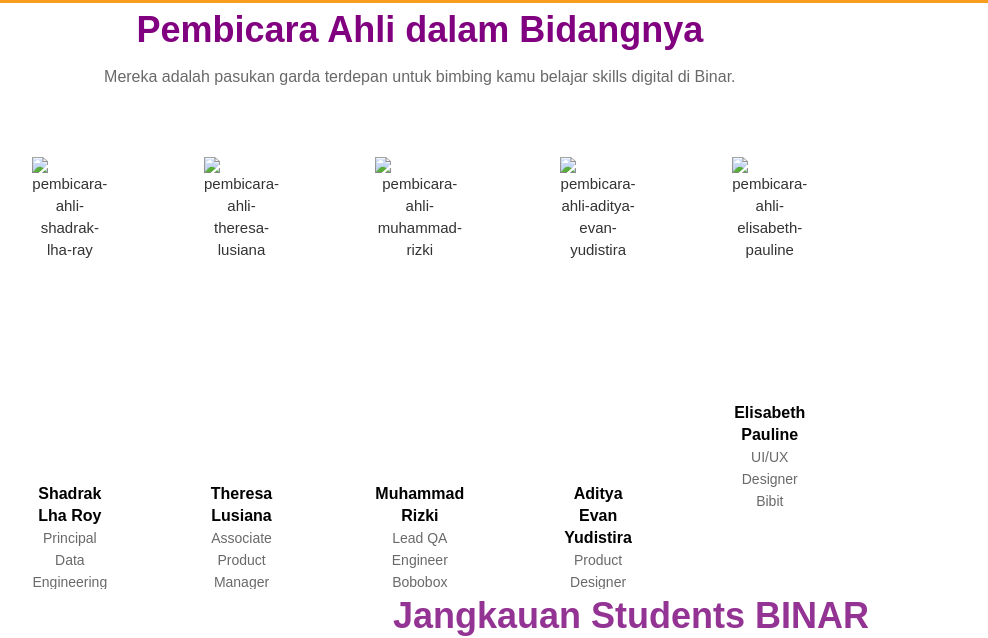
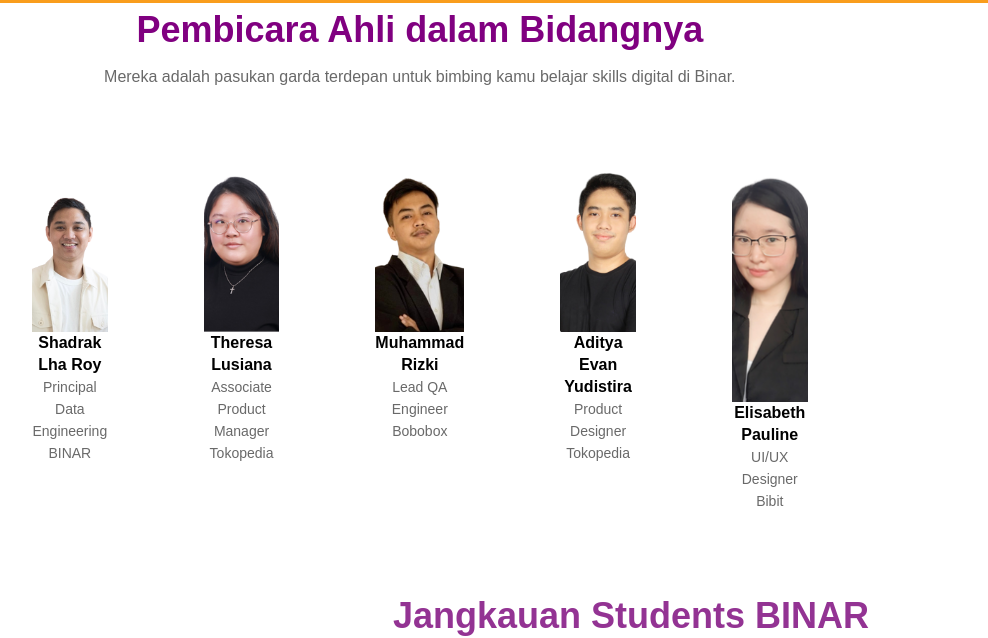
Before and after one commit to Zhafiramanda/Tugas-Kelompok4, a plain HTML site: page index.html in a window 1280 px wide. Shown: the part 2715-3353 px from the top of the page, without its empty margins (9-997 px from the left). Drawn offline with Linux system fonts and the light colour scheme; a script that the page names is missing.

Commit message:
edit by fira

```diff
--- a/index.css
+++ b/index.css
@@ -1146,7 +1146,7 @@ body {
 }
 
 .card-img-top {
-  height: 80%;
+  width: auto;
   min-height: 175px;
   object-fit: cover;
   padding-left: 20px;
--- a/index.html
+++ b/index.html
@@ -328,7 +328,7 @@ Kamu selanjutnya?</p>
           <div class="">
             <div class="card">
               <img
-                src="./assets/images/pembicara-ahli-shadrak-lha-ray.png"
+                src="assets/img/pembicara-ahli-shadrak-lha-ray.png"
                 class="card-img-top"
                 alt="pembicara-ahli-shadrak-lha-ray"
               />
@@ -343,7 +343,7 @@ Kamu selanjutnya?</p>
           <div class="">
             <div class="card">
               <img
-                src="./assets/images/pembicara-ahli-theresa-lusiana.png"
+                src="assets/img/pembicara-ahli-theresa-lusiana.png"
                 class="card-img-top"
                 alt="pembicara-ahli-theresa-lusiana"
               />
@@ -358,7 +358,7 @@ Kamu selanjutnya?</p>
           <div class="">
             <div class="card">
               <img
-                src="./assets/images/pembicara-ahli-muhammad-rizki.png"
+                src="assets/img/pembicara-ahli-muhammad-rizki.png"
                 class="card-img-top"
                 alt="pembicara-ahli-muhammad-rizki"
               />
@@ -371,7 +371,7 @@ Kamu selanjutnya?</p>
           <div class="">
             <div class="card">
               <img
-                src="./assets/images/pembicara-ahli-aditya-evan-yudistira.png"
+                src="assets/img/pembicara-ahli-aditya-evan-yudistira.png"
                 class="card-img-top"
                 alt="pembicara-ahli-aditya-evan-yudistira"
               />
@@ -384,7 +384,7 @@ Kamu selanjutnya?</p>
           <div class="">
             <div class="card">
               <img
-                src="./assets/images/pembicara-ahli-elisabeth-pauline.png"
+                src="assets/img/pembicara-ahli-elisabeth-pauline.png"
                 class="card-img-top"
                 alt="pembicara-ahli-elisabeth-pauline"
                 style="height: 60%"
```
